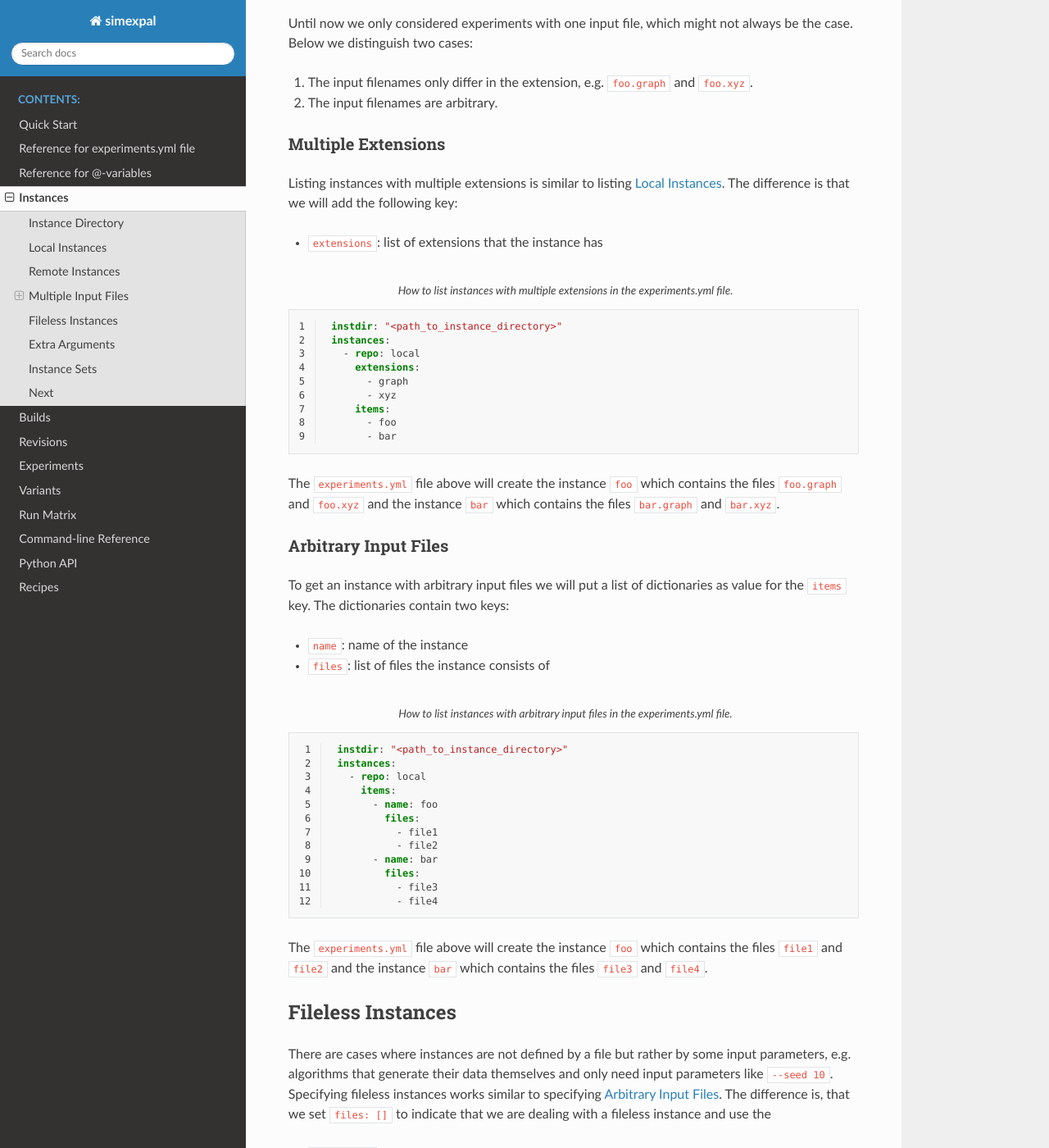
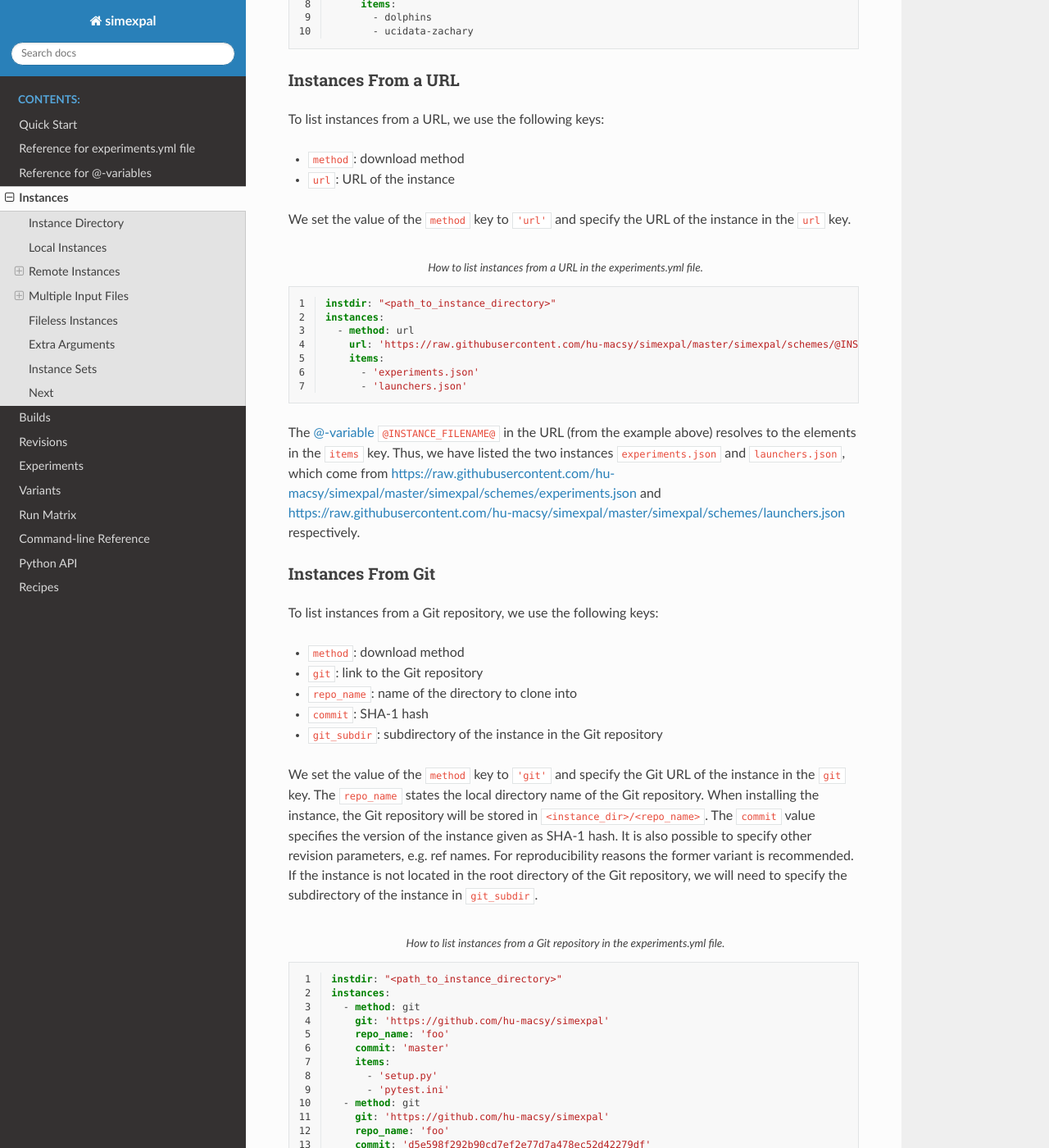
Before and after one commit to hu-macsy/simexpal, a Sphinx documentation site: the page built from docs/instances.rst, in a window 1280 px wide and 1400 px high, scrolled down 1955 px. Shown: the whole window at 82% size. Built offline with Sphinx 7.4.7 and the Read the Docs theme 2.0.0, drawn with Linux system fonts in a browser that asks for light colours; some of the changed text lies outside the part shown.

Commit message:
docs/instances: Add documentation on URL and Git instances

```diff
--- a/docs/instances.rst
+++ b/docs/instances.rst
@@ -55,14 +56,26 @@ An example of how to list a local set of instances is:
 Remote Instances
 ----------------
 
-It is possible to let simexpal download instances from the `SNAP <https://snap.stanford.edu/data/>`_
-repository.
+It is possible to let simexpal download instances from `SNAP <https://snap.stanford.edu/data/>`_,
+a URL and a Git repository. In the sections below, we will see how to list the different
+kinds of remote instances in the ``experiments.yml``.
+
+After listing the instances we need to use
+
+.. code-block:: bash
+
+   $ simex instances install
+
+to download the instances into the instance directory.
 
 .. note::
     1st December 2020: It is no longer possible to automatically download `KONECT <http://konect.cc>`_
     instances as the website is no longer publicly available. It is still possible to list them and
     execute supported actions, e.g, transforming the instances to edgelist format via
     ``simex instances run-transform --transform='to_edgelist'`` if you already have them saved locally.
+
+Instances From SNAP
+^^^^^^^^^^^^^^^^^^^
 
 To list instances from the SNAP repository, set the value of ``repo`` to ``snap`` and put
 the file names without the ``.txt.gz`` extension in the ``items`` list.
@@ -85,13 +98,81 @@ the internal names of the KONECT instances in the ``items`` list.
           - dolphins
           - ucidata-zachary
 
-After listing the instances use
+Instances From a URL
+^^^^^^^^^^^^^^^^^^^^
 
-.. code-block:: bash
+To list instances from a URL, we use the following keys:
 
-   $ simex instances install
+- ``method``: download method
+- ``url``: URL of the instance
 
-to download the instances into the instance directory.
+We set the value of the ``method`` key to ``'url'`` and specify the URL of the instance in the
+``url`` key.
+
+.. code-block:: YAML
+   :linenos:
+   :caption: How to list instances from a URL in the experiments.yml file.
+
+   instdir: "<path_to_instance_directory>"
+   instances:
+     - method: url
+       url: 'https://raw.githubusercontent.com/hu-macsy/simexpal/master/simexpal/schemes/@INSTANCE_FILENAME@'
+       items:
+         - 'experiments.json'
+         - 'launchers.json'
+
+The :ref:`@-variable <AtVariables>` ``@INSTANCE_FILENAME@`` in the URL (from the example above) resolves to
+the elements in the ``items`` key. Thus, we have listed the two instances ``experiments.json`` and
+``launchers.json``, which come from
+`<https://raw.githubusercontent.com/hu-macsy/simexpal/master/simexpal/schemes/experiments.json>`_ and
+`<https://raw.githubusercontent.com/hu-macsy/simexpal/master/simexpal/schemes/launchers.json>`_ respectively.
+
+Instances From Git
+^^^^^^^^^^^^^^^^^^
+
+To list instances from a Git repository, we use the following keys:
+
+- ``method``: download method
+- ``git``: link to the Git repository
+- ``repo_name``: name of the directory to clone into
+- ``commit``: SHA-1 hash
+- ``git_subdir``: subdirectory of the instance in the Git repository
+
+
+We set the value of the ``method`` key to ``'git'`` and specify the Git URL of the instance in the
+``git`` key. The ``repo_name`` states the local directory name of the Git repository. When installing
+the instance, the Git repository will be stored in ``<instance_dir>/<repo_name>``. The ``commit`` value
+specifies the version of the instance given as SHA-1 hash. It is also possible to specify other revision
+parameters, e.g. ref names. For reproducibility reasons the former variant is recommended. If the instance
+is not located in the root directory of the Git repository, we will need to specify the subdirectory of
+the instance in ``git_subdir``.
+
+.. code-block:: YAML
+   :linenos:
+   :caption: How to list instances from a Git repository in the experiments.yml file.
+
+   instdir: "<path_to_instance_directory>"
+   instances:
+     - method: git
+       git: 'https://github.com/hu-macsy/simexpal'
+       repo_name: 'foo'
+       commit: 'master'
+       items:
+         - 'setup.py'
+         - 'pytest.ini'
+     - method: git
+       git: 'https://github.com/hu-macsy/simexpal'
+       repo_name: 'foo'
+       commit: 'd5e598f292b90cd7ef2e77d7a478ec52d42279df'
+       git_subdir: 'simexpal/schemes/'
+       items:
+         - 'experiments.json'
+         - 'launchers.json'
+
+In the example above we clone the simexpal repository into ``<instance_dir>/foo``. Then ``setup.py`` and
+``pytest.ini`` of the current ``master`` branch and ``simexpal/schemes/experiments.json`` and
+``simexpal/schemes/launchers.json`` of the specified commit ``d5e598f292b90cd7ef2e77d7a478ec52d42279df``
+will be downloaded into the instance directory.
 
 Multiple Input Files
 --------------------
```
Also changed, not shown: other parts of docs/instances.rst (+1 -0 lines), docs/at_variables_reference.rst (+12 -0 lines).
